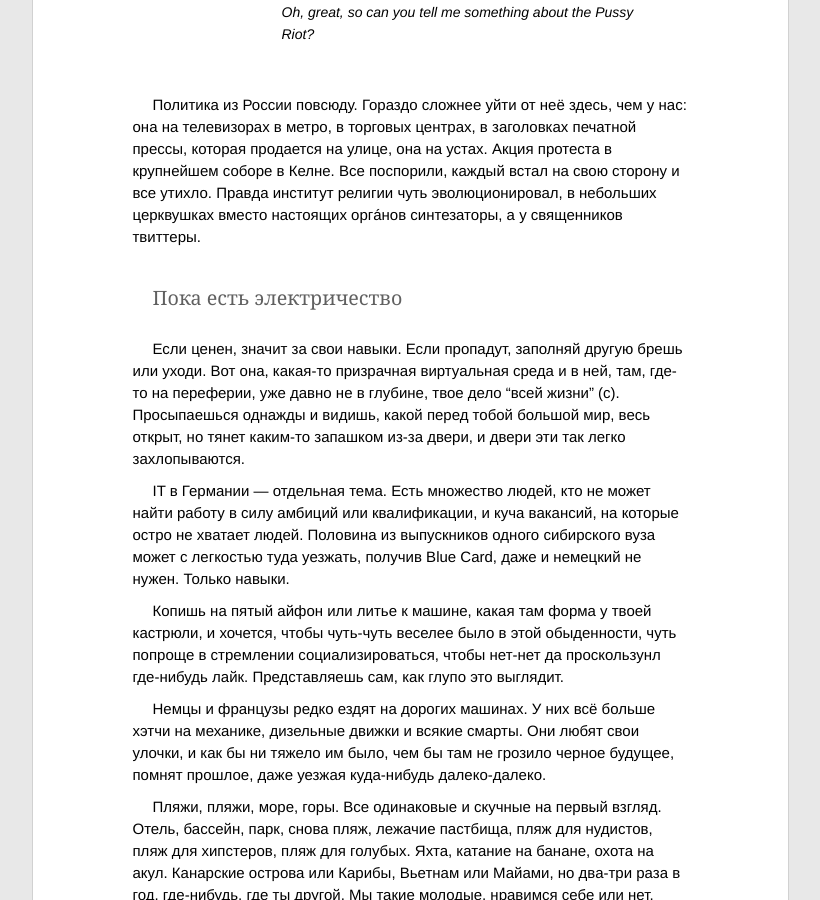
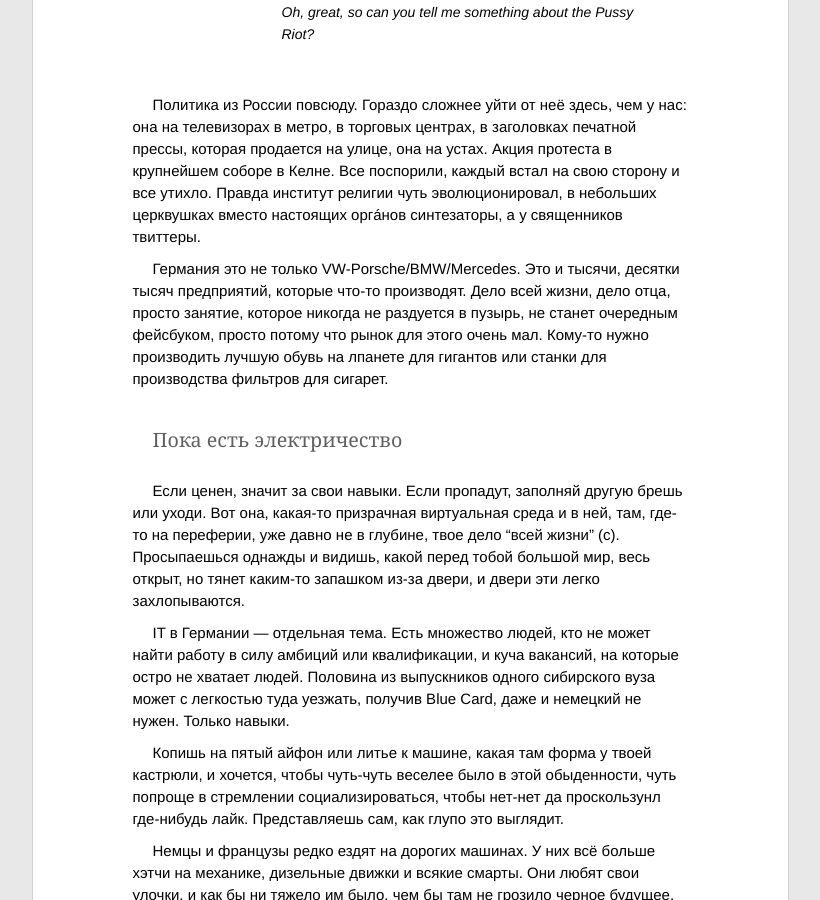
Before and after one commit to ptmt/ptmt.github.com, a Jekyll site: the page built from _posts/2012-09-03-ich-verstehe-sie-nicht.md, in a window 1280 px wide and 900 px high, scrolled down 1796 px. Shown: the whole window, without its empty margins (230-1050 px from the left). Built offline with Jekyll 4.4.1, drawn with Linux system fonts in a browser that asks for light colours; Markdown is read by kramdown in place of the engine named in the settings.

Commit message:
Update _posts/2012-09-03-ich-verstehe-sie-nicht.md

```diff
--- a/_posts/2012-09-03-ich-verstehe-sie-nicht.md
+++ b/_posts/2012-09-03-ich-verstehe-sie-nicht.md
@@ -29,12 +29,15 @@ title: Прогулять уроки истории
 > - Ok, It's Russia. I'm from Russia.
 >
 > - Oh, great, so can you tell me something about the Pussy Riot?
+>
 
 Политика из России повсюду. Гораздо сложнее уйти от неё здесь, чем у нас: она на телевизорах в метро, в торговых центрах, в заголовках печатной прессы, которая продается на улице, она на устах. Акция протеста в крупнейшем соборе в Келне. Все поспорили, каждый встал на свою сторону и все утихло. Правда институт религии чуть эволюционировал, в небольших церквушках вместо настоящих оргáнов синтезаторы, а у священников твиттеры.
 
+Германия это не только VW-Porsche/BMW/Mercedes. Это и тысячи, десятки тысяч предприятий, которые что-то производят. Дело всей жизни, дело отца, просто занятие, которое никогда не раздуется в пузырь, не станет очередным фейсбуком, просто потому что рынок для этого очень мал. Кому-то нужно производить лучшую обувь на лпанете для гигантов или станки для производства фильтров для сигарет.
+
 ##Пока есть электричество
 
-Если ценен, значит за свои навыки. Если пропадут, заполняй другую брешь или уходи.  Вот она, какая-то призрачная виртуальная среда и в ней, там, где-то на переферии, уже давно не в глубине, твое дело "всей жизни" (с). Просыпаешься однажды и видишь, какой перед тобой большой мир, весь открыт, но тянет каким-то запашком из-за двери, и двери эти так легко захлопываются.
+Если ценен, значит за свои навыки. Если пропадут, заполняй другую брешь или уходи. Вот она, какая-то призрачная виртуальная среда и в ней, там, где-то на переферии, уже давно не в глубине, твое дело "всей жизни" (с). Просыпаешься однажды и видишь, какой перед тобой большой мир, весь открыт, но тянет каким-то запашком из-за двери, и двери эти легко захлопываются.
 
 IT в Германии — отдельная тема. Есть множество людей, кто не может найти работу в силу амбиций или квалификации, и куча вакансий, на которые остро не хватает людей. Половина из выпускников одного сибирского вуза может с легкостью туда уезжать, получив Blue Card, даже и немецкий не нужен. Только навыки.
 
```
